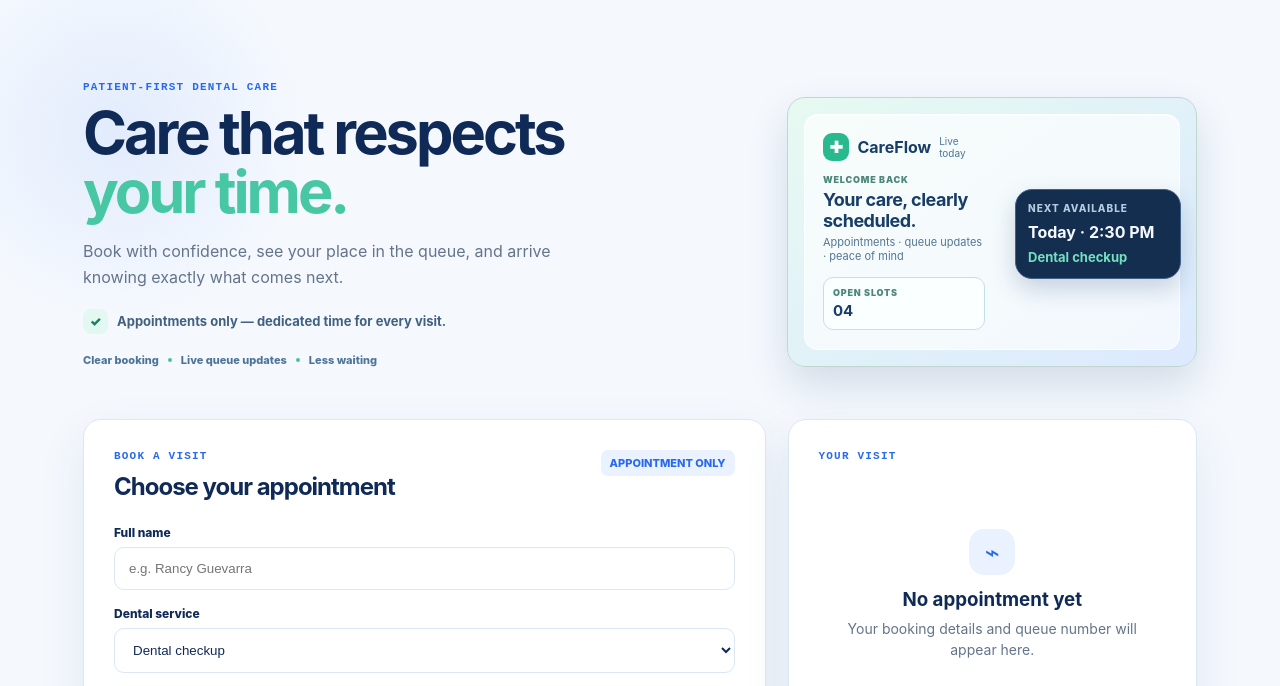
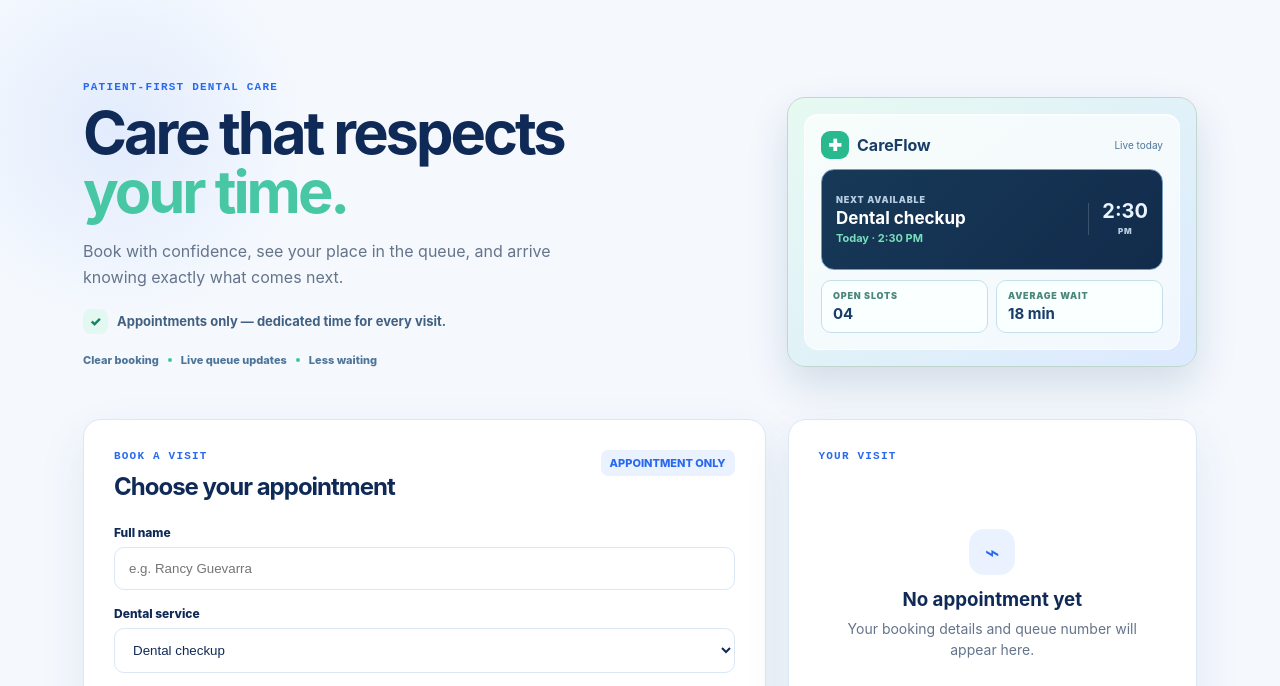
Before and after one commit to rancyguevarra9/rancyguevarra9.github.io, a plain HTML site: page careflow/index.html in a window 1280 px wide. Shown: the part 77-763 px from the top of the page. Drawn offline with Linux system fonts and the light colour scheme.

Commit message:
Rebuild CareFlow hero clinic overview layout

```diff
--- a/careflow/index.html
+++ b/careflow/index.html
@@ -103,6 +103,19 @@
     body.dark .hero h1 em { color: #73e0be; }
     body.dark .hero-trust { color: #b5cbe1; }
     @media (max-width: 760px) { .hero { padding-top: 8px; } .hero h1 { font-size: clamp(39px, 11vw, 52px); letter-spacing: -2px; } .hero-copy > p:not(.eyebrow) { font-size: 15px; } .hero-trust { gap: 7px; font-size: 10px; } }
+    /* Structured mini dashboard: each piece of clinic information has its own space. */
+    .care-hero-ui { inset: 16px; display: grid; grid-template-rows: auto 1fr auto; gap: 10px; padding: 16px; }
+    .care-hero-appointment { display: flex; align-items: center; justify-content: space-between; padding: 13px 14px; border: 1px solid #739cc3; border-radius: 13px; background: linear-gradient(135deg, #173958, #122b4b); color: #fff; }
+    .care-hero-appointment > div { display: grid; gap: 3px; }
+    .care-hero-appointment small { color: #b7cde1; font-size: 9px; font-weight: 900; letter-spacing: .8px; }
+    .care-hero-appointment strong { font-size: 17px; }
+    .care-hero-appointment span { color: #78dfbd; font-size: 11px; font-weight: 750; }
+    .care-hero-appointment > b { min-width: 52px; padding-left: 13px; border-left: 1px solid #ffffff2b; color: #eaf4ff; font-size: 20px; line-height: .82; text-align: center; }
+    .care-hero-appointment > b small { font-size: 8px; }
+    .care-hero-stats { display: grid; grid-template-columns: 1fr 1fr; gap: 8px; max-width: none; margin-top: 0; }
+    .care-hero-stats div, .care-hero-stats div:nth-child(2) { display: grid; gap: 3px; padding: 9px 11px; }
+    .hero-media .next-open { display: none; }
+    @media (max-width: 760px) { .care-hero-ui { inset: 12px; padding: 12px; gap: 8px; } .care-hero-appointment { padding: 11px; } .care-hero-appointment strong { font-size: 15px; } .care-hero-appointment > b { font-size: 18px; } }
   </style>
 </head>
 <body>
@@ -121,10 +134,9 @@
         <div class="hero"><div class="hero-copy"><p class="eyebrow">PATIENT-FIRST DENTAL CARE</p><h1>Care that respects<br/><em>your time.</em></h1><p>Book with confidence, see your place in the queue, and arrive knowing exactly what comes next.</p><div class="appointment-note"><span>✓</span>Appointments only — dedicated time for every visit.</div><div class="hero-trust"><span>Clear booking</span><i></i><span>Live queue updates</span><i></i><span>Less waiting</span></div></div><div class="hero-media" role="img" aria-label="CareFlow Dental live appointment overview">
   <div class="care-hero-ui">
     <div class="care-hero-top"><span>✚</span><b>CareFlow</b><i>Live today</i></div>
-    <div class="care-hero-welcome"><small>WELCOME BACK</small><strong>Your care, clearly scheduled.</strong><span>Appointments · queue updates · peace of mind</span></div>
+    <div class="care-hero-appointment"><div><small>NEXT AVAILABLE</small><strong>Dental checkup</strong><span>Today · 2:30 PM</span></div><b>2:30<br/><small>PM</small></b></div>
     <div class="care-hero-stats"><div><small>OPEN SLOTS</small><b>04</b></div><div><small>AVERAGE WAIT</small><b>18 min</b></div></div>
   </div>
-  <div class="next-open"><small>NEXT AVAILABLE</small><b>Today · 2:30 PM</b><span>Dental checkup</span></div>
 </div></div>
         <div class="patient-grid">
           <section class="card booking-card"><div class="section-title"><div><p class="eyebrow">BOOK A VISIT</p><h2>Choose your appointment</h2></div><span class="step">APPOINTMENT ONLY</span></div>
```
